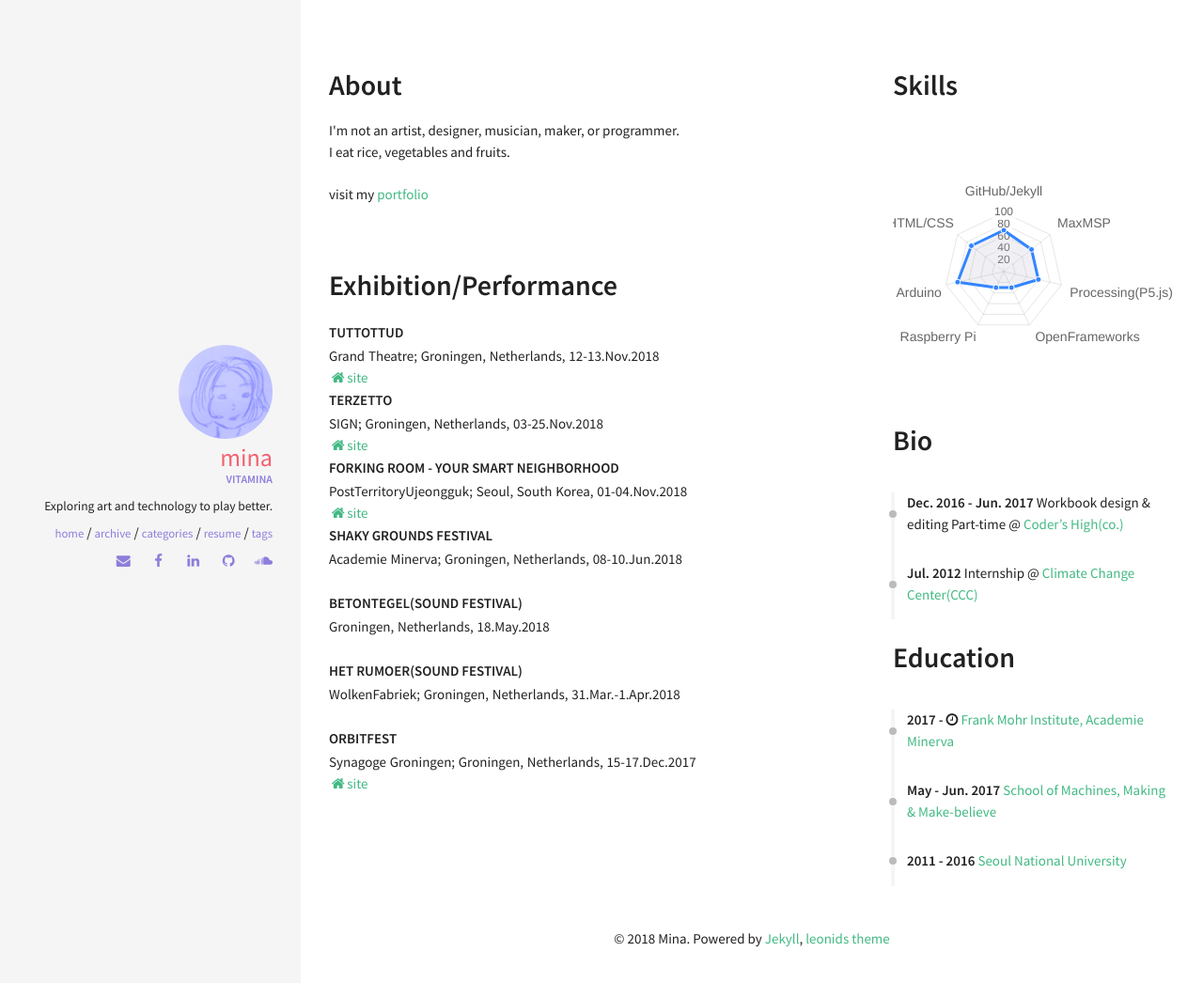
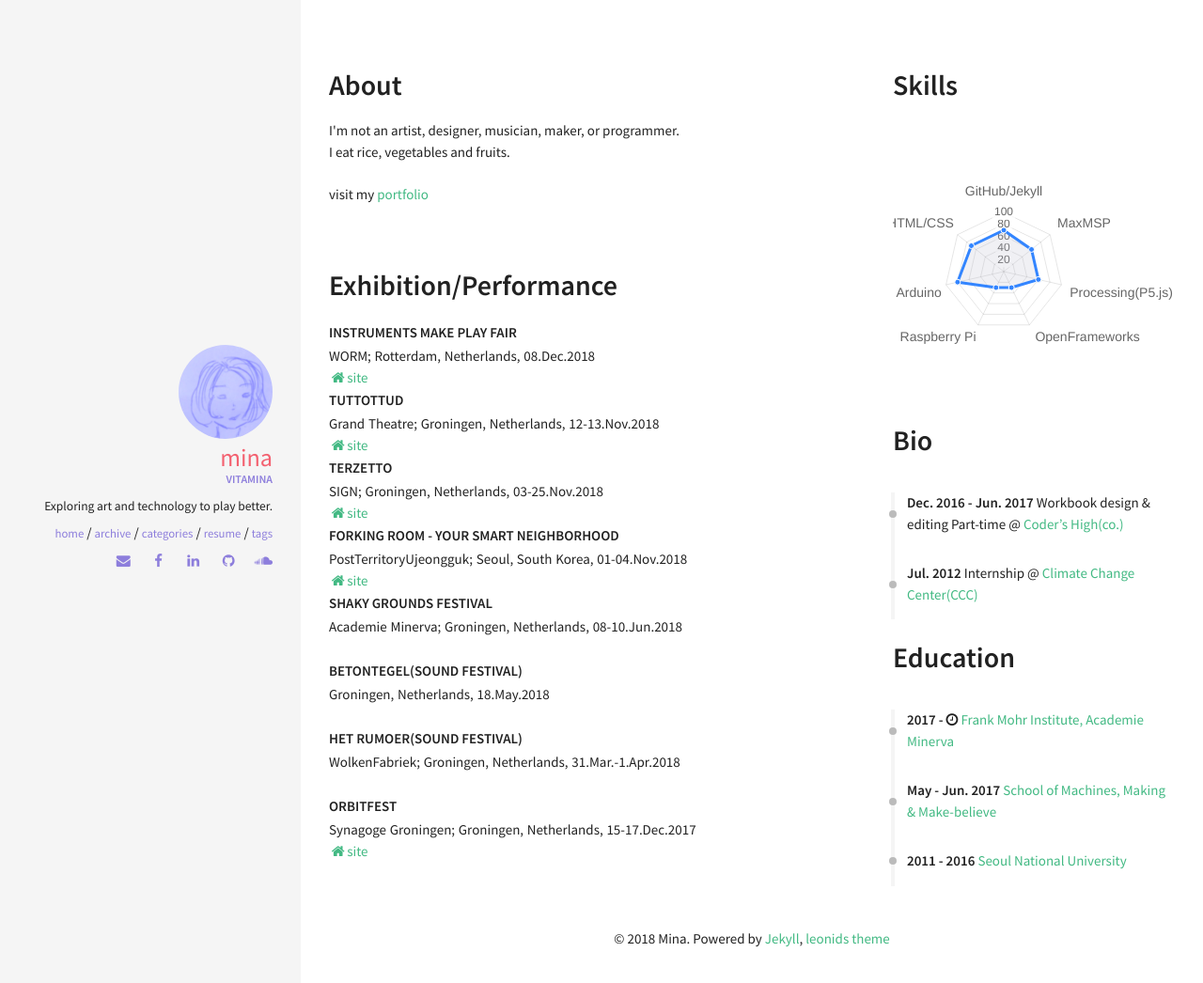
Before and after one commit to lucid2713/blog, a Jekyll site: the page built from resume.html, in a window 1280 px wide. Shown: the top 1046 px of the page at 94% size. Built offline with Jekyll 4.4.1, drawn with Linux system fonts in a browser that asks for light colours; nearby versions of some CDN libraries.

Commit message:
cv update

```diff
--- a/_data/index/projects.yml
+++ b/_data/index/projects.yml
@@ -1,3 +1,7 @@
+- name: Instruments Make Play Fair
+  descr: "WORM; Rotterdam, Netherlands, 08.Dec.2018"
+  website: https://instrumentsmakeplay.nl/8-december-2018-instruments-make-play-fair-in-worm-rotterdam/
+
 - name: TutTotTud
   descr: "Grand Theatre; Groningen, Netherlands, 12-13.Nov.2018"
   website: https://www.tuttottud.com/
```
